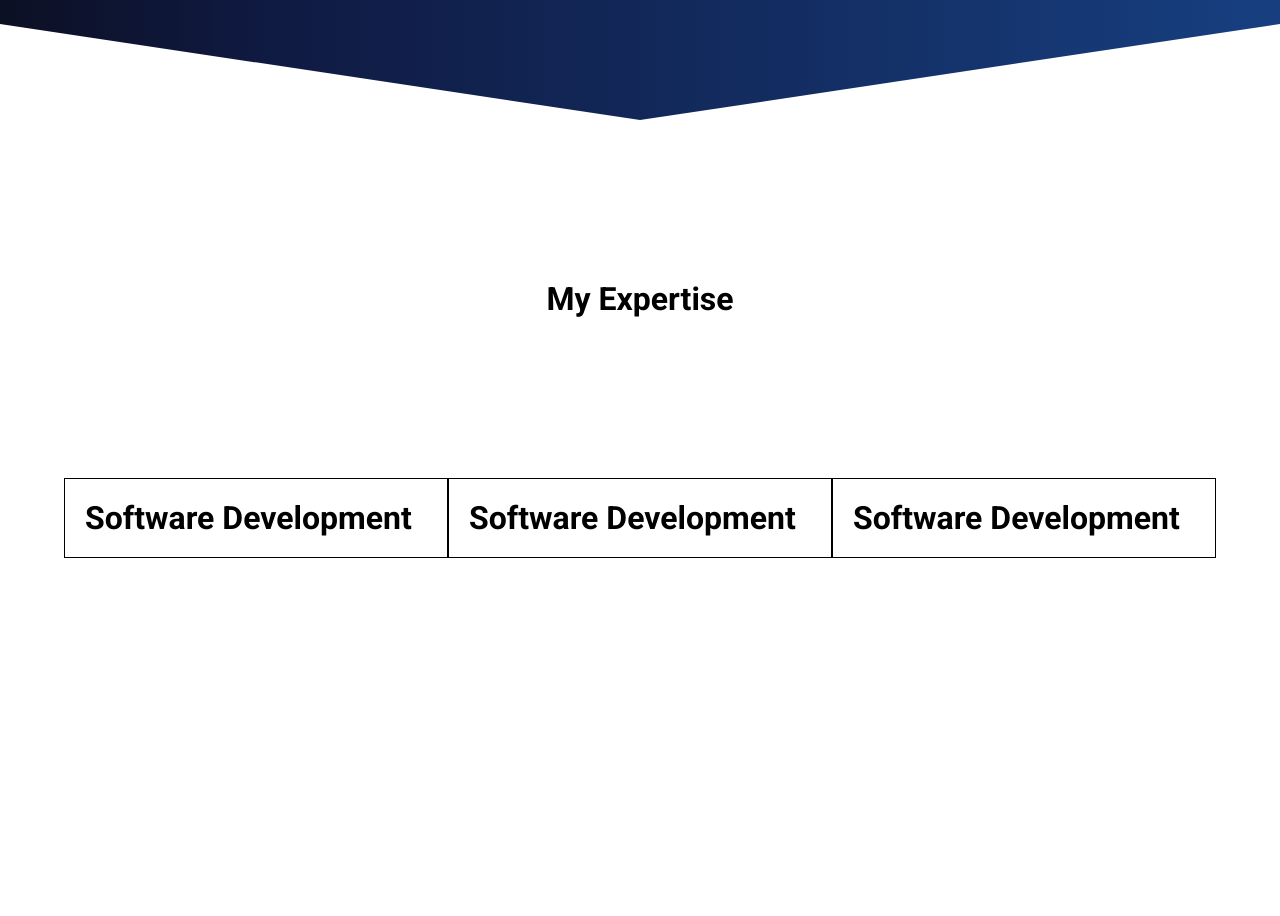
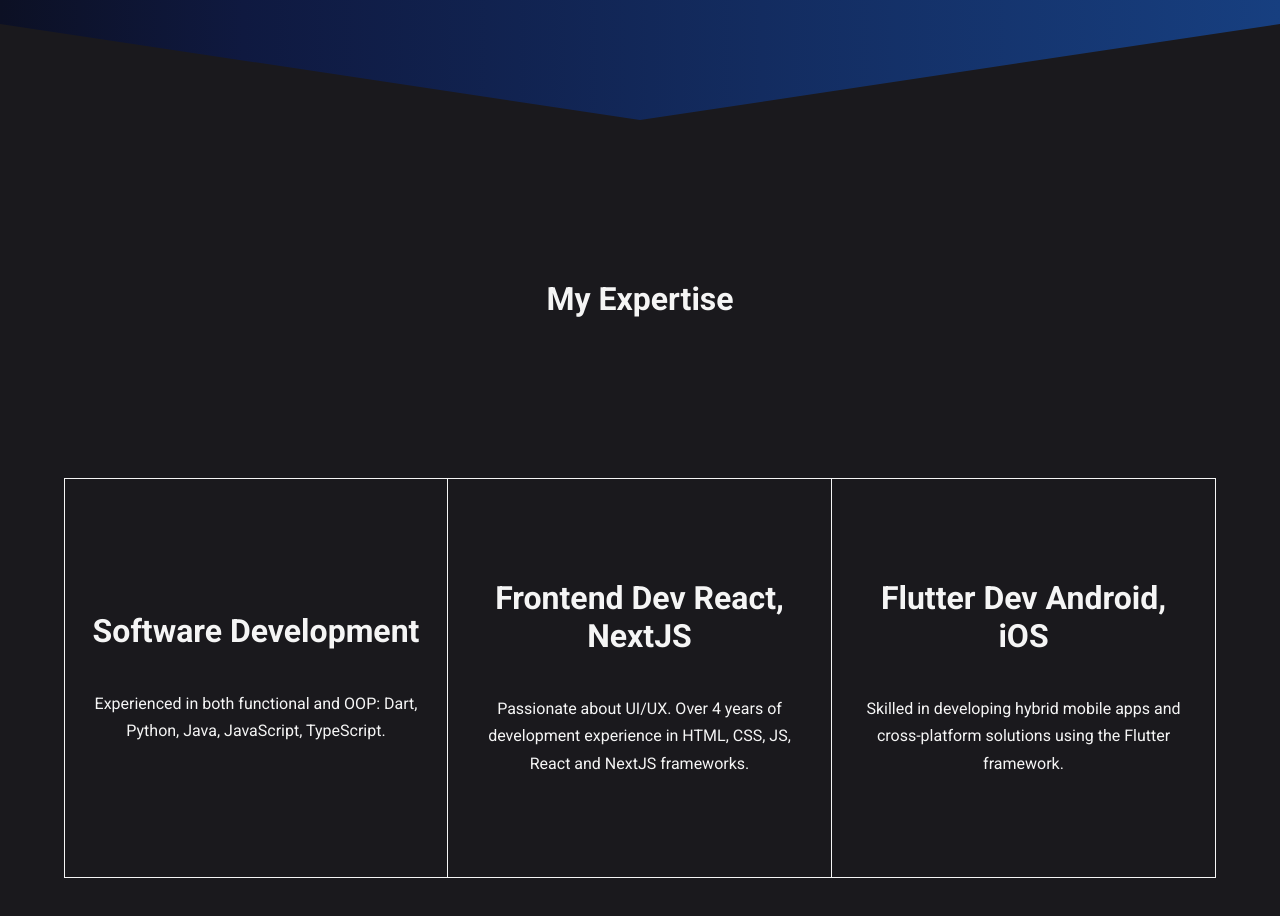
Before and after one commit to MohamedAkeelK/akeelk_portfolio, a React (Vite) app: page / in a window 1280 px wide. Shown: the part 840-1756 px from the top of the page. Before the commit the page ends 1558 px from the top, so only its background shows below. Built offline with nearby package versions, Linux system fonts and the light colour scheme.

Commit message:
addded changes to about

```diff
--- a/src/App.jsx
+++ b/src/App.jsx
@@ -16,6 +16,7 @@ function App() {
 
   return (
     <div className="app">
+      <Navbar />
       <Hero />
       <About />
     </div>
--- a/src/components/About/About.css
+++ b/src/components/About/About.css
@@ -1,21 +1,44 @@
 .about-page {
   padding-bottom: 20vh;
+  background-color: #1a191d;
 }
 
 .expertise-title {
   text-align: center;
   padding: 20vh 0px;
+  color:whitesmoke
 }
 
 .expertise-box-ctr {
   width: 100%;
   display: flex;
   justify-content: center;
-  align-items: center
+  align-items: center;
+  color:whitesmoke;
+
 }
 
 .expertise-box {
   width: 30%;
+  /* padding: 20px; */
+  border: 1px solid whitesmoke;
+  text-align: center;
+  height: 50vh;
+  display: flex;
+  flex-direction: column;
+  justify-content: center;
+  align-items:center ;
+
+}
+
+.expertise-box-2, .expertise-box-3 {
+  border-left: none;
+}
+
+.expertise-box > p{
+  line-height: 1.7rem;
+}
+
+.expertise-box h1, .expertise-box p {
   padding: 20px;
-  border: 1px solid black;
 }
--- a/src/components/About/About.jsx
+++ b/src/components/About/About.jsx
@@ -8,12 +8,24 @@ export default function About() {
       <div className="expertise-box-ctr">
         <div className="expertise-box expertise-box-1">
           <h1>Software Development</h1>
+          <p>
+            Experienced in both functional and OOP: Dart, Python, Java,
+            JavaScript, TypeScript.
+          </p>
         </div>
         <div className="expertise-box expertise-box-2">
-          <h1>Software Development</h1>
+          <h1>Frontend Dev React, NextJS</h1>
+          <p>
+            Passionate about UI/UX. Over 4 years of development experience in
+            HTML, CSS, JS, React and NextJS frameworks.
+          </p>
         </div>
         <div className="expertise-box expertise-box-3">
-          <h1>Software Development</h1>
+          <h1>Flutter Dev Android, iOS</h1>
+          <p>
+            Skilled in developing hybrid mobile apps and cross-platform
+            solutions using the Flutter framework.
+          </p>
         </div>
       </div>
     </div>
--- a/src/components/Hero/Hero.jsx
+++ b/src/components/Hero/Hero.jsx
@@ -7,8 +7,6 @@ import Navbar from "../Navbar/Navbar";
 export default function Hero() {
   return (
     <div className="hero">
-      <Navbar />
-
       <Lottie animationData={animationData} className="lottieCoder" />
       <div className="rightHeroText">
         <h1 className="hero-big-text">
--- a/src/components/Navbar/Navbar.css
+++ b/src/components/Navbar/Navbar.css
@@ -4,7 +4,7 @@
   top: 0;
   left: 0;
   width: 100vw;
-  max-height: 15vh                    ;
+  max-height: 15vh;
   display: flex;
   justify-content: space-evenly;
   align-items: center;
--- a/src/index.css
+++ b/src/index.css
@@ -13,6 +13,7 @@ font-family: 'Roboto', sans-serif;
 html, body {
   max-width: 100%;
   overflow-x: hidden;
+  background-color: #1a191d
 }
 
 * {
```
